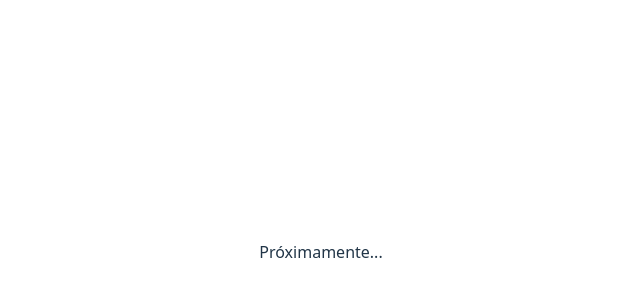
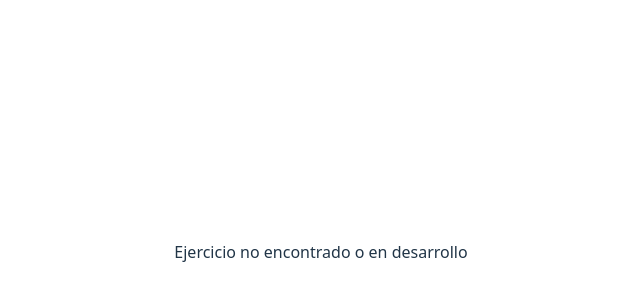
Before and after one commit to nachosag/react-lab, a React (Vite) app: page /ejercicio/1 in a window 1280 px wide. Shown: the part 148-448 px from the top of the page, without its empty margins (319-959 px from the left). Built offline with nearby package versions, Linux system fonts and the light colour scheme.

Commit message:
add: dynamic routing

```diff
--- a/src/App.jsx
+++ b/src/App.jsx
@@ -1,6 +1,7 @@
 import './App.css'
 
 import Home  from './pages/Home'
+import { EjercicioDetalle } from './pages/Ejercicio'
 import { BrowserRouter, Routes, Route } from 'react-router-dom'
 
 function App() {
@@ -8,7 +9,7 @@ function App() {
     <BrowserRouter>
       <Routes>
         <Route path="/" element={<Home />} />
-        <Route path="/ejercicio/:id" element={<div>Próximamente...</div>} />
+        <Route path="/ejercicio/:id" element={<EjercicioDetalle/>} />
       </Routes>
     </BrowserRouter>
   )
--- /dev/null
+++ b/src/pages/Ejercicio.jsx
@@ -0,0 +1,16 @@
+import { useParams } from "react-router-dom"
+import Saludo from "../../exercises/fase-01/Saludo"
+
+export function EjercicioDetalle() {
+  const { id } = useParams()
+
+  const componentes = {
+    'saludo': <Saludo nombre='NachoSAG'/>
+  }
+
+  return (
+    <div>
+      {componentes[id] || <p>Ejercicio no encontrado o en desarrollo</p>}
+    </div>
+  )
+}
```
